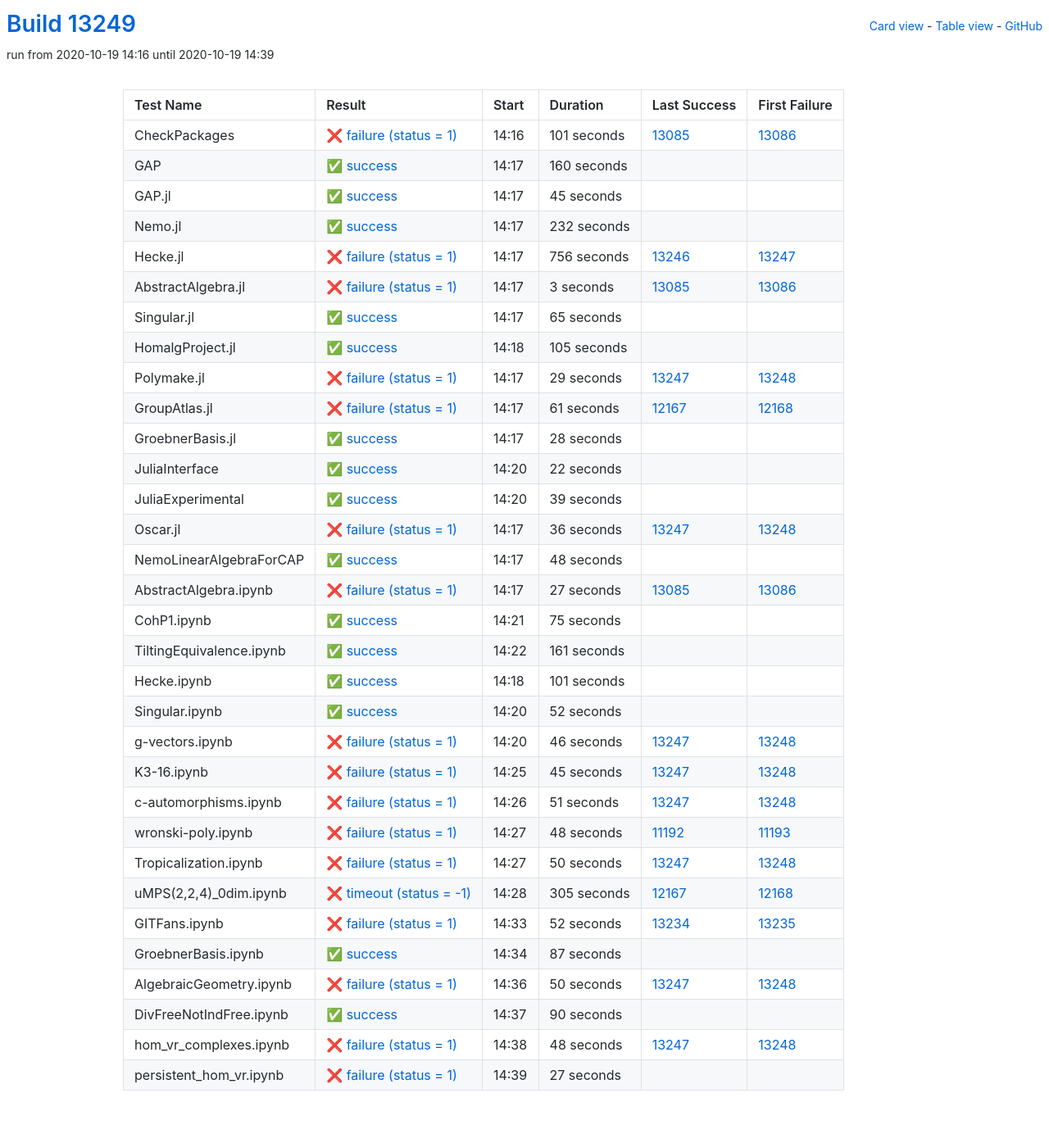
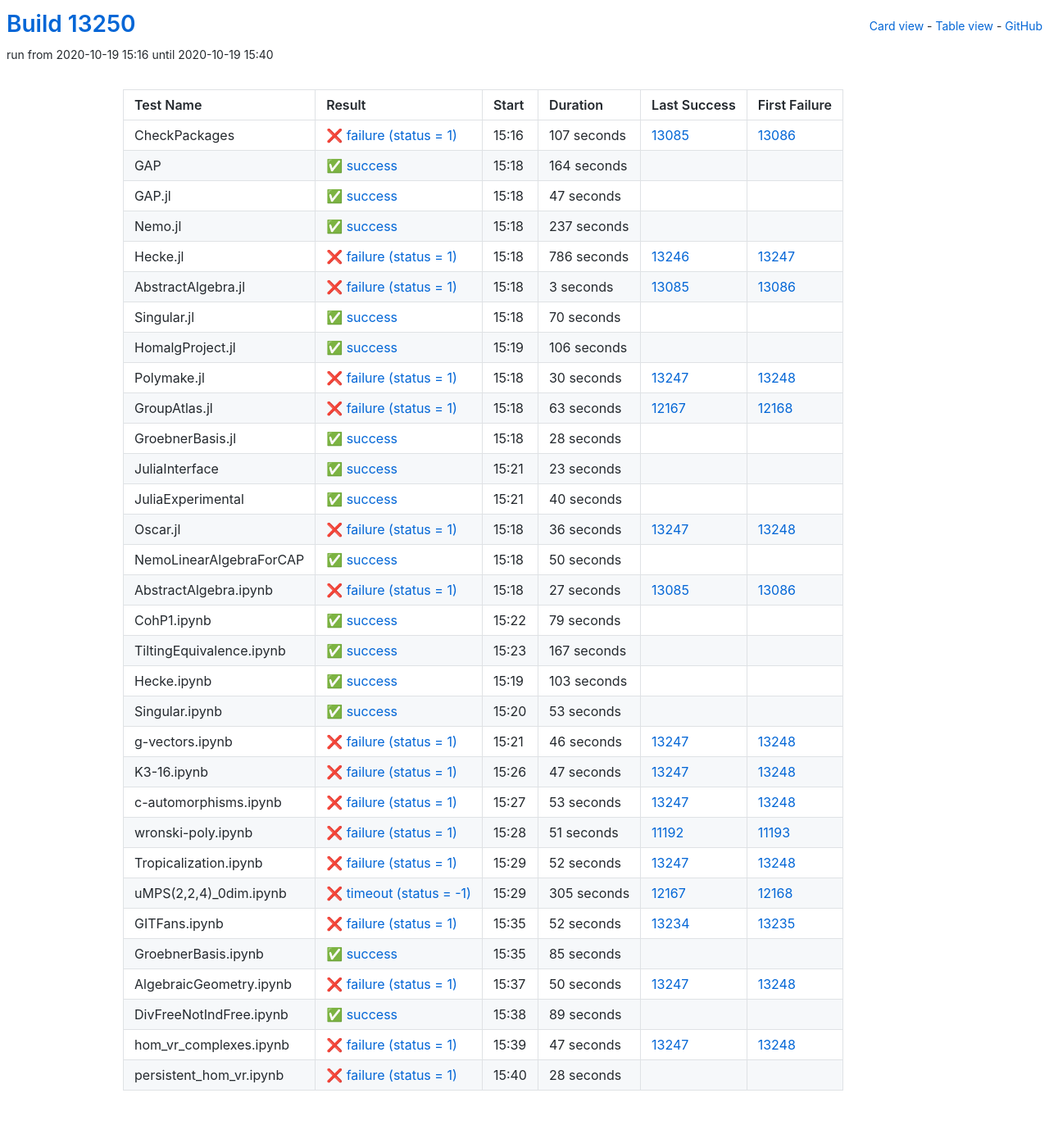
Before and after one commit to oscar-system/oscar-ci-status, a Jekyll site: the page built from table.html, in a window 1280 px wide. Shown: the whole page at 82% size. Built offline with Jekyll 4.4.1, drawn with Linux system fonts in a browser that asks for light colours.

Commit message:
Build #13250

```diff
--- a/_data/ci.yml
+++ b/_data/ci.yml
@@ -1,6 +1,6 @@
 ---
-build: 13249
-build_url: https://oscarci.mathematik.uni-kl.de/job/oscar/13249/
+build: 13250
+build_url: https://oscarci.mathematik.uni-kl.de/job/oscar/13250/
 job: oscar
 organization: oscar-system
 repo: oscar-ci-status
@@ -8,68 +8,68 @@
 tests:
 - name: CheckPackages
   id: checkpackages
-  log: https://oscarci.mathematik.uni-kl.de/job/oscar/13249/artifact/logs/build-13249/CheckPackages.log
-  start: 2020-10-19 14:16
+  log: https://oscarci.mathematik.uni-kl.de/job/oscar/13250/artifact/logs/build-13250/CheckPackages.log
+  start: 2020-10-19 15:16
   success: false
   exitcode: 1
   status: failure
-  duration: 101
+  duration: 107
   last_success: 13085
   last_success_url: https://oscarci.mathematik.uni-kl.de/job/oscar/13085/
   first_failure: 13086
   first_failure_url: https://oscarci.mathematik.uni-kl.de/job/oscar/13086/
 - name: GAP
   id: gap
-  log: https://oscarci.mathematik.uni-kl.de/job/oscar/13249/artifact/logs/build-13249/GAP.log
-  start: 2020-10-19 14:17
+  log: https://oscarci.mathematik.uni-kl.de/job/oscar/13250/artifact/logs/build-13250/GAP.log
+  start: 2020-10-19 15:18
   success: true
   exitcode: 0
   status: success
-  duration: 160
+  duration: 164
   last_success: false
   last_success_url:
   first_failure: false
   first_failure_url:
 - name: GAP.jl
   id: gap-jl
-  log: https://oscarci.mathematik.uni-kl.de/job/oscar/13249/artifact/logs/build-13249/GAP.jl.log
-  start: 2020-10-19 14:17
+  log: https://oscarci.mathematik.uni-kl.de/job/oscar/13250/artifact/logs/build-13250/GAP.jl.log
+  start: 2020-10-19 15:18
   success: true
   exitcode: 0
   status: success
-  duration: 45
+  duration: 47
   last_success: false
   last_success_url:
   first_failure: false
   first_failure_url:
 - name: Nemo.jl
   id: nemo-jl
-  log: https://oscarci.mathematik.uni-kl.de/job/oscar/13249/artifact/logs/build-13249/Nemo.jl.log
-  start: 2020-10-19 14:17
+  log: https://oscarci.mathematik.uni-kl.de/job/oscar/13250/artifact/logs/build-13250/Nemo.jl.log
+  start: 2020-10-19 15:18
   success: true
   exitcode: 0
   status: success
-  duration: 232
+  duration: 237
   last_success: false
   last_success_url:
   first_failure: false
   first_failure_url:
 - name: Hecke.jl
   id: hecke-jl
-  log: https://oscarci.mathematik.uni-kl.de/job/oscar/13249/artifact/logs/build-13249/Hecke.jl.log
-  start: 2020-10-19 14:17
+  log: https://oscarci.mathematik.uni-kl.de/job/oscar/13250/artifact/logs/build-13250/Hecke.jl.log
+  start: 2020-10-19 15:18
   success: false
   exitcode: 1
   status: failure
-  duration: 756
+  duration: 786
   last_success: 13246
   last_success_url: https://oscarci.mathematik.uni-kl.de/job/oscar/13246/
   first_failure: 13247
   first_failure_url: https://oscarci.mathematik.uni-kl.de/job/oscar/13247/
 - name: AbstractAlgebra.jl
   id: abstractalgebra-jl
-  log: https://oscarci.mathematik.uni-kl.de/job/oscar/13249/artifact/logs/build-13249/AbstractAlgebra.jl.log
-  start: 2020-10-19 14:17
+  log: https://oscarci.mathematik.uni-kl.de/job/oscar/13250/artifact/logs/build-13250/AbstractAlgebra.jl.log
+  start: 2020-10-19 15:18
   success: false
   exitcode: 1
   status: failure
@@ -80,56 +80,56 @@
   first_failure_url: https://oscarci.mathematik.uni-kl.de/job/oscar/13086/
 - name: Singular.jl
   id: singular-jl
-  log: https://oscarci.mathematik.uni-kl.de/job/oscar/13249/artifact/logs/build-13249/Singular.jl.log
-  start: 2020-10-19 14:17
+  log: https://oscarci.mathematik.uni-kl.de/job/oscar/13250/artifact/logs/build-13250/Singular.jl.log
+  start: 2020-10-19 15:18
   success: true
   exitcode: 0
   status: success
-  duration: 65
+  duration: 70
   last_success: false
   last_success_url:
   first_failure: false
   first_failure_url:
 - name: HomalgProject.jl
   id: homalgproject-jl
-  log: https://oscarci.mathematik.uni-kl.de/job/oscar/13249/artifact/logs/build-13249/HomalgProject.jl.log
-  start: 2020-10-19 14:18
+  log: https://oscarci.mathematik.uni-kl.de/job/oscar/13250/artifact/logs/build-13250/HomalgProject.jl.log
+  start: 2020-10-19 15:19
   success: true
   exitcode: 0
   status: success
-  duration: 105
+  duration: 106
   last_success: false
   last_success_url:
   first_failure: false
   first_failure_url:
 - name: Polymake.jl
   id: polymake-jl
-  log: https://oscarci.mathematik.uni-kl.de/job/oscar/13249/artifact/logs/build-13249/Polymake.jl.log
-  start: 2020-10-19 14:17
+  log: https://oscarci.mathematik.uni-kl.de/job/oscar/13250/artifact/logs/build-13250/Polymake.jl.log
+  start: 2020-10-19 15:18
   success: false
   exitcode: 1
   status: failure
-  duration: 29
+  duration: 30
   last_success: 13247
   last_success_url: https://oscarci.mathematik.uni-kl.de/job/oscar/13247/
   first_failure: 13248
   first_failure_url: https://oscarci.mathematik.uni-kl.de/job/oscar/13248/
 - name: GroupAtlas.jl
   id: groupatlas-jl
-  log: https://oscarci.mathematik.uni-kl.de/job/oscar/13249/artifact/logs/build-13249/GroupAtlas.jl.log
-  start: 2020-10-19 14:17
+  log: https://oscarci.mathematik.uni-kl.de/job/oscar/13250/artifact/logs/build-13250/GroupAtlas.jl.log
+  start: 2020-10-19 15:18
   success: false
   exitcode: 1
   status: failure
-  duration: 61
+  duration: 63
   last_success: 12167
   last_success_url: https://oscarci.mathematik.uni-kl.de/job/oscar/12167/
   first_failure: 12168
   first_failure_url: https://oscarci.mathematik.uni-kl.de/job/oscar/12168/
 - name: GroebnerBasis.jl
   id: groebnerbasis-jl
-  log: https://oscarci.mathematik.uni-kl.de/job/oscar/13249/artifact/logs/build-13249/GroebnerBasis.jl.log
-  start: 2020-10-19 14:17
+  log: https://oscarci.mathematik.uni-kl.de/job/oscar/13250/artifact/logs/build-13250/GroebnerBasis.jl.log
+  start: 2020-10-19 15:18
   success: true
   exitcode: 0
   status: success
@@ -140,32 +140,32 @@
   first_failure_url:
 - name: JuliaInterface
   id: juliainterface
-  log: https://oscarci.mathematik.uni-kl.de/job/oscar/13249/artifact/logs/build-13249/JuliaInterface.log
-  start: 2020-10-19 14:20
+  log: https://oscarci.mathematik.uni-kl.de/job/oscar/13250/artifact/logs/build-13250/JuliaInterface.log
+  start: 2020-10-19 15:21
   success: true
   exitcode: 0
   status: success
-  duration: 22
+  duration: 23
   last_success: false
   last_success_url:
   first_failure: false
   first_failure_url:
 - name: JuliaExperimental
   id: juliaexperimental
-  log: https://oscarci.mathematik.uni-kl.de/job/oscar/13249/artifact/logs/build-13249/JuliaExperimental.log
-  start: 2020-10-19 14:20
+  log: https://oscarci.mathematik.uni-kl.de/job/oscar/13250/artifact/logs/build-13250/JuliaExperimental.log
+  start: 2020-10-19 15:21
   success: true
   exitcode: 0
   status: success
-  duration: 39
+  duration: 40
   last_success: false
   last_success_url:
   first_failure: false
   first_failure_url:
 - name: Oscar.jl
   id: oscar-jl
-  log: https://oscarci.mathematik.uni-kl.de/job/oscar/13249/artifact/logs/build-13249/Oscar.jl.log
-  start: 2020-10-19 14:17
+  log: https://oscarci.mathematik.uni-kl.de/job/oscar/13250/artifact/logs/build-13250/Oscar.jl.log
+  start: 2020-10-19 15:18
   success: false
   exitcode: 1
   status: failure
@@ -176,20 +176,20 @@
   first_failure_url: https://oscarci.mathematik.uni-kl.de/job/oscar/13248/
 - name: NemoLinearAlgebraForCAP
   id: nemolinearalgebraforcap
-  log: https://oscarci.mathematik.uni-kl.de/job/oscar/13249/artifact/logs/build-13249/NemoLinearAlgebraForCAP.log
-  start: 2020-10-19 14:17
+  log: https://oscarci.mathematik.uni-kl.de/job/oscar/13250/artifact/logs/build-13250/NemoLinearAlgebraForCAP.log
+  start: 2020-10-19 15:18
   success: true
   exitcode: 0
   status: success
-  duration: 48
+  duration: 50
   last_success: false
   last_success_url:
   first_failure: false
   first_failure_url:
 - name: AbstractAlgebra.ipynb
   id: abstractalgebra-ipynb
-  log: https://oscarci.mathematik.uni-kl.de/job/oscar/13249/artifact/logs/build-13249/AbstractAlgebra.ipynb.log
-  start: 2020-10-19 14:17
+  log: https://oscarci.mathematik.uni-kl.de/job/oscar/13250/artifact/logs/build-13250/AbstractAlgebra.ipynb.log
+  start: 2020-10-19 15:18
   success: false
   exitcode: 1
   status: failure
@@ -200,56 +200,56 @@
   first_failure_url: https://oscarci.mathematik.uni-kl.de/job/oscar/13086/
 - name: CohP1.ipynb
   id: cohp1-ipynb
-  log: https://oscarci.mathematik.uni-kl.de/job/oscar/13249/artifact/logs/build-13249/CohP1.ipynb.log
-  start: 2020-10-19 14:21
+  log: https://oscarci.mathematik.uni-kl.de/job/oscar/13250/artifact/logs/build-13250/CohP1.ipynb.log
+  start: 2020-10-19 15:22
   success: true
   exitcode: 0
   status: success
-  duration: 75
+  duration: 79
   last_success: false
   last_success_url:
   first_failure: false
   first_failure_url:
 - name: TiltingEquivalence.ipynb
   id: tiltingequivalence-ipynb
-  log: https://oscarci.mathematik.uni-kl.de/job/oscar/13249/artifact/logs/build-13249/TiltingEquivalence.ipynb.log
-  start: 2020-10-19 14:22
+  log: https://oscarci.mathematik.uni-kl.de/job/oscar/13250/artifact/logs/build-13250/TiltingEquivalence.ipynb.log
+  start: 2020-10-19 15:23
   success: true
   exitcode: 0
   status: success
-  duration: 161
+  duration: 167
   last_success: false
   last_success_url:
   first_failure: false
   first_failure_url:
 - name: Hecke.ipynb
   id: hecke-ipynb
-  log: https://oscarci.mathematik.uni-kl.de/job/oscar/13249/artifact/logs/build-13249/Hecke.ipynb.log
-  start: 2020-10-19 14:18
+  log: https://oscarci.mathematik.uni-kl.de/job/oscar/13250/artifact/logs/build-13250/Hecke.ipynb.log
+  start: 2020-10-19 15:19
   success: true
   exitcode: 0
   status: success
-  duration: 101
+  duration: 103
   last_success: false
   last_success_url:
   first_failure: false
   first_failure_url:
 - name: Singular.ipynb
   id: singular-ipynb
-  log: https://oscarci.mathematik.uni-kl.de/job/oscar/13249/artifact/logs/build-13249/Singular.ipynb.log
-  start: 2020-10-19 14:20
+  log: https://oscarci.mathematik.uni-kl.de/job/oscar/13250/artifact/logs/build-13250/Singular.ipynb.log
+  start: 2020-10-19 15:20
   success: true
   exitcode: 0
   status: success
-  duration: 52
+  duration: 53
   last_success: false
   last_success_url:
   first_failure: false
   first_failure_url:
 - name: g-vectors.ipynb
   id: g-vectors-ipynb
-  log: https://oscarci.mathematik.uni-kl.de/job/oscar/13249/artifact/logs/build-13249/g-vectors.ipynb.log
-  start: 2020-10-19 14:20
+  log: https://oscarci.mathematik.uni-kl.de/job/oscar/13250/artifact/logs/build-13250/g-vectors.ipynb.log
+  start: 2020-10-19 15:21
   success: false
   exitcode: 1
   status: failure
@@ -260,56 +260,56 @@
   first_failure_url: https://oscarci.mathematik.uni-kl.de/job/oscar/13248/
 - name: K3-16.ipynb
   id: k3-16-ipynb
-  log: https://oscarci.mathematik.uni-kl.de/job/oscar/13249/artifact/logs/build-13249/K3-16.ipynb.log
-  start: 2020-10-19 14:25
+  log: https://oscarci.mathematik.uni-kl.de/job/oscar/13250/artifact/logs/build-13250/K3-16.ipynb.log
+  start: 2020-10-19 15:26
   success: false
   exitcode: 1
   status: failure
-  duration: 45
+  duration: 47
   last_success: 13247
   last_success_url: https://oscarci.mathematik.uni-kl.de/job/oscar/13247/
   first_failure: 13248
   first_failure_url: https://oscarci.mathematik.uni-kl.de/job/oscar/13248/
 - name: c-automorphisms.ipynb
   id: c-automorphisms-ipynb
-  log: https://oscarci.mathematik.uni-kl.de/job/oscar/13249/artifact/logs/build-13249/c-automorphisms.ipynb.log
-  start: 2020-10-19 14:26
+  log: https://oscarci.mathematik.uni-kl.de/job/oscar/13250/artifact/logs/build-13250/c-automorphisms.ipynb.log
+  start: 2020-10-19 15:27
   success: false
   exitcode: 1
   status: failure
-  duration: 51
+  duration: 53
   last_success: 13247
   last_success_url: https://oscarci.mathematik.uni-kl.de/job/oscar/13247/
   first_failure: 13248
   first_failure_url: https://oscarci.mathematik.uni-kl.de/job/oscar/13248/
 - name: wronski-poly.ipynb
   id: wronski-poly-ipynb
-  log: https://oscarci.mathematik.uni-kl.de/job/oscar/13249/artifact/logs/build-13249/wronski-poly.ipynb.log
-  start: 2020-10-19 14:27
+  log: https://oscarci.mathematik.uni-kl.de/job/oscar/13250/artifact/logs/build-13250/wronski-poly.ipynb.log
+  start: 2020-10-19 15:28
   success: false
   exitcode: 1
   status: failure
-  duration: 48
+  duration: 51
   last_success: 11192
   last_success_url: https://oscarci.mathematik.uni-kl.de/job/oscar/11192/
   first_failure: 11193
   first_failure_url: https://oscarci.mathematik.uni-kl.de/job/oscar/11193/
 - name: Tropicalization.ipynb
   id: tropicalization-ipynb
-  log: https://oscarci.mathematik.uni-kl.de/job/oscar/13249/artifact/logs/build-13249/Tropicalization.ipynb.log
-  start: 2020-10-19 14:27
+  log: https://oscarci.mathematik.uni-kl.de/job/oscar/13250/artifact/logs/build-13250/Tropicalization.ipynb.log
+  start: 2020-10-19 15:29
   success: false
   exitcode: 1
   status: failure
-  duration: 50
+  duration: 52
   last_success: 13247
   last_success_url: https://oscarci.mathematik.uni-kl.de/job/oscar/13247/
   first_failure: 13248
   first_failure_url: https://oscarci.mathematik.uni-kl.de/job/oscar/13248/
 - name: uMPS(2,2,4)_0dim.ipynb
   id: umps-2-2-4-0dim-ipynb
-  log: https://oscarci.mathematik.uni-kl.de/job/oscar/13249/artifact/logs/build-13249/uMPS-2-2-4-_0dim.ipynb.log
-  start: 2020-10-19 14:28
+  log: https://oscarci.mathematik.uni-kl.de/job/oscar/13250/artifact/logs/build-13250/uMPS-2-2-4-_0dim.ipynb.log
+  start: 2020-10-19 15:29
   success: false
   exitcode: -1
   status: timeout
@@ -320,8 +320,8 @@
   first_failure_url: https://oscarci.mathematik.uni-kl.de/job/oscar/12168/
 - name: GITFans.ipynb
   id: gitfans-ipynb
-  log: https://oscarci.mathematik.uni-kl.de/job/oscar/13249/artifact/logs/build-13249/GITFans.ipynb.log
-  start: 2020-10-19 14:33
+  log: https://oscarci.mathematik.uni-kl.de/job/oscar/13250/artifact/logs/build-13250/GITFans.ipynb.log
+  start: 2020-10-19 15:35
   success: false
   exitcode: 1
   status: failure
@@ -332,20 +332,20 @@
   first_failure_url: https://oscarci.mathematik.uni-kl.de/job/oscar/13235/
 - name: GroebnerBasis.ipynb
   id: groebnerbasis-ipynb
-  log: https://oscarci.mathematik.uni-kl.de/job/oscar/13249/artifact/logs/build-13249/GroebnerBasis.ipynb.log
-  start: 2020-10-19 14:34
+  log: https://oscarci.mathematik.uni-kl.de/job/oscar/13250/artifact/logs/build-13250/GroebnerBasis.ipynb.log
+  start: 2020-10-19 15:35
   success: true
   exitcode: 0
   status: success
-  duration: 87
+  duration: 85
   last_success: false
   last_success_url:
   first_failure: false
   first_failure_url:
 - name: AlgebraicGeometry.ipynb
   id: algebraicgeometry-ipynb
-  log: https://oscarci.mathematik.uni-kl.de/job/oscar/13249/artifact/logs/build-13249/AlgebraicGeometry.ipynb.log
-  start: 2020-10-19 14:36
+  log: https://oscarci.mathematik.uni-kl.de/job/oscar/13250/artifact/logs/build-13250/AlgebraicGeometry.ipynb.log
+  start: 2020-10-19 15:37
   success: false
   exitcode: 1
   status: failure
@@ -356,36 +356,36 @@
   first_failure_url: https://oscarci.mathematik.uni-kl.de/job/oscar/13248/
 - name: DivFreeNotIndFree.ipynb
   id: divfreenotindfree-ipynb
-  log: https://oscarci.mathematik.uni-kl.de/job/oscar/13249/artifact/logs/build-13249/DivFreeNotIndFree.ipynb.log
-  start: 2020-10-19 14:37
+  log: https://oscarci.mathematik.uni-kl.de/job/oscar/13250/artifact/logs/build-13250/DivFreeNotIndFree.ipynb.log
+  start: 2020-10-19 15:38
   success: true
   exitcode: 0
   status: success
-  duration: 90
+  duration: 89
   last_success: false
   last_success_url:
   first_failure: false
   first_failure_url:
 - name: hom_vr_complexes.ipynb
   id: hom-vr-complexes-ipynb
-  log: https://oscarci.mathematik.uni-kl.de/job/oscar/13249/artifact/logs/build-13249/hom_vr_complexes.ipynb.log
-  start: 2020-10-19 14:38
+  log: https://oscarci.mathematik.uni-kl.de/job/oscar/13250/artifact/logs/build-13250/hom_vr_complexes.ipynb.log
+  start: 2020-10-19 15:39
   success: false
   exitcode: 1
   status: failure
-  duration: 48
+  duration: 47
   last_success: 13247
   last_success_url: https://oscarci.mathematik.uni-kl.de/job/oscar/13247/
   first_failure: 13248
   first_failure_url: https://oscarci.mathematik.uni-kl.de/job/oscar/13248/
 - name: persistent_hom_vr.ipynb
   id: persistent-hom-vr-ipynb
-  log: https://oscarci.mathematik.uni-kl.de/job/oscar/13249/artifact/logs/build-13249/persistent_hom_vr.ipynb.log
-  start: 2020-10-19 14:39
+  log: https://oscarci.mathematik.uni-kl.de/job/oscar/13250/artifact/logs/build-13250/persistent_hom_vr.ipynb.log
+  start: 2020-10-19 15:40
   success: false
   exitcode: 1
   status: failure
-  duration: 27
+  duration: 28
   last_success: false
   last_success_url:
   first_failure: false
```
Also changed, not shown: README.md.
